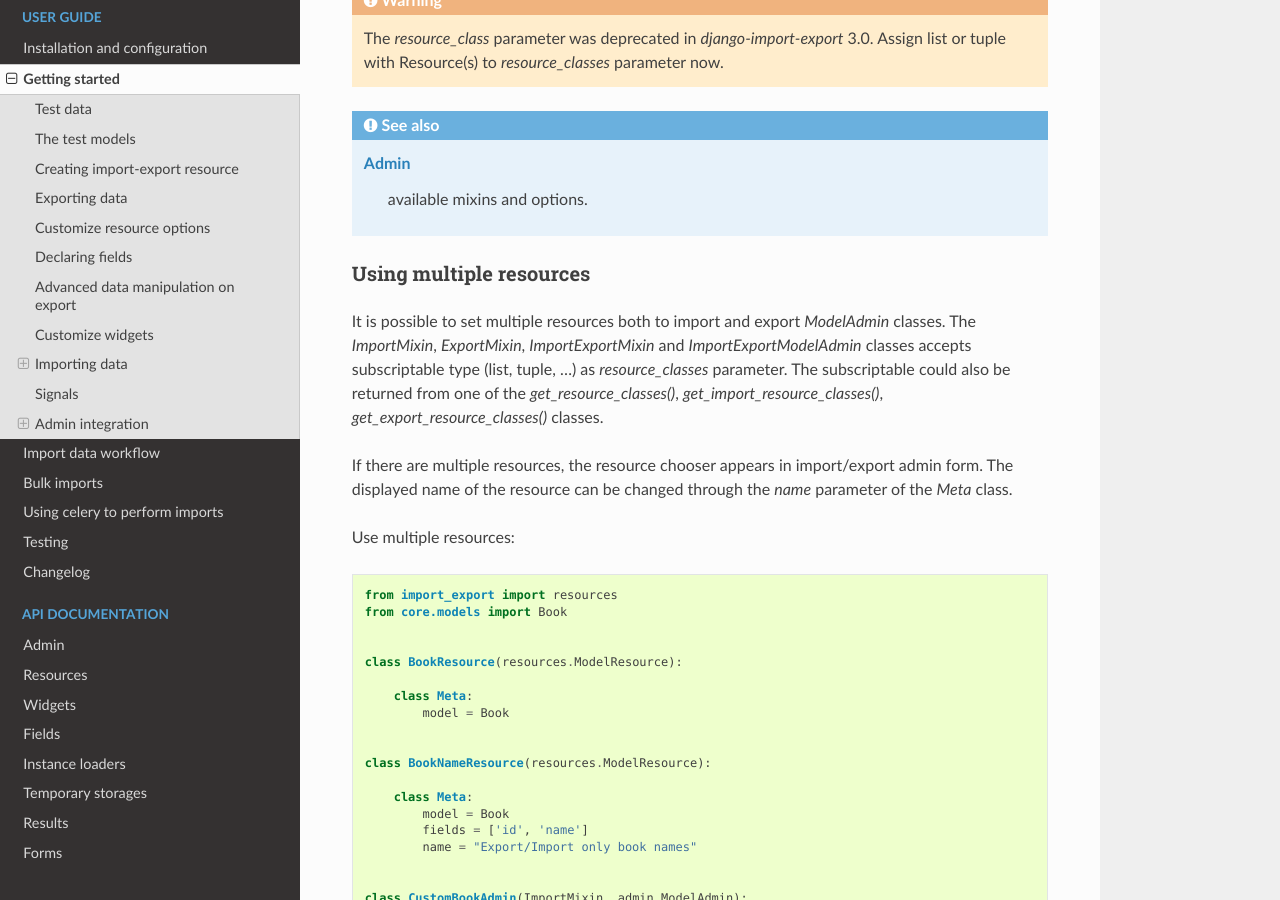
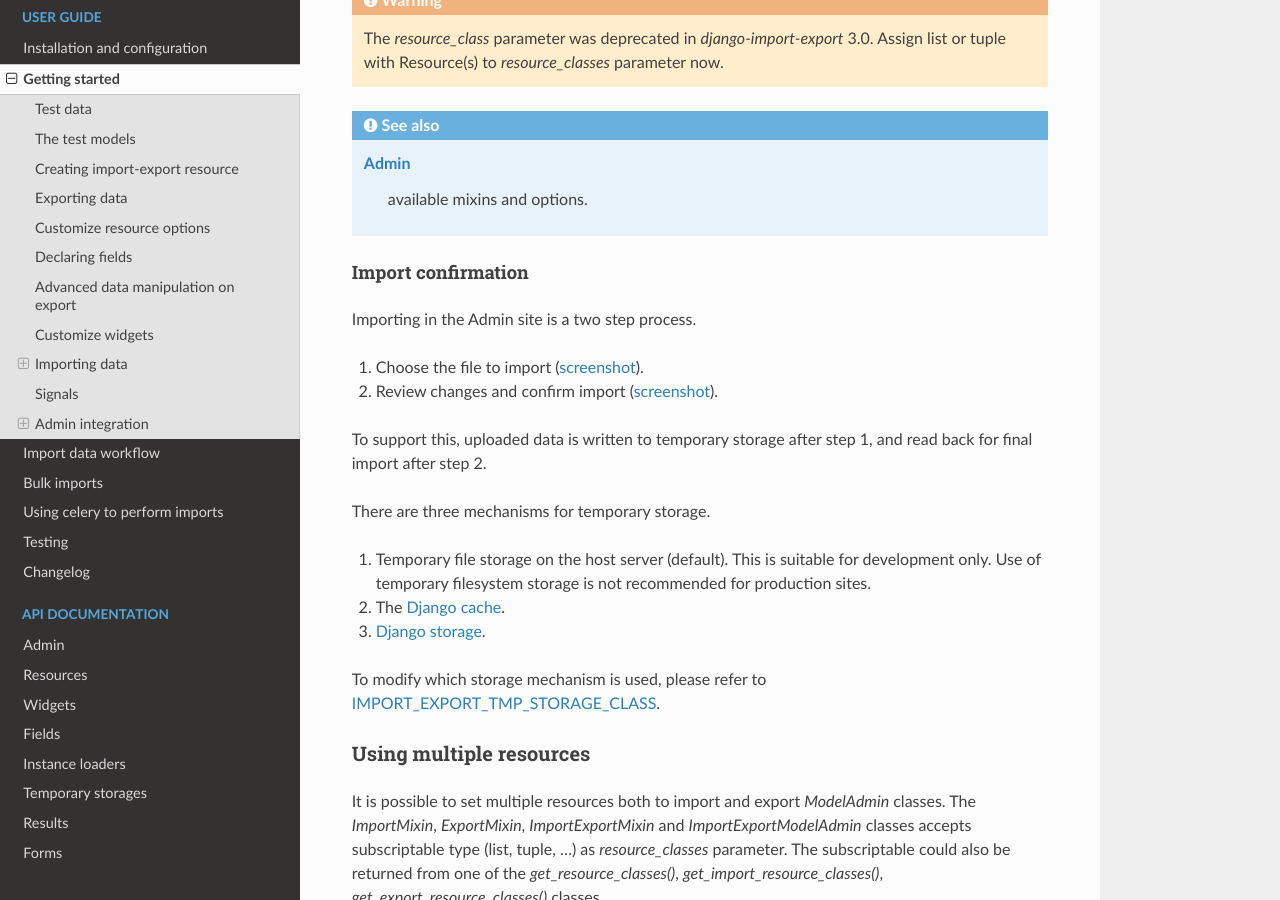
Before and after one commit to django-import-export/django-import-export, a Sphinx documentation site: the page built from docs/getting_started.rst, in a window 1280 px wide and 900 px high, scrolled down 10021 px. Built offline with Sphinx 7.4.7 and the Read the Docs theme 2.0.0, drawn with Linux system fonts in a browser that asks for light colours.

Commit message:
temp storage refactoring

```diff
--- a/docs/changelog.rst
+++ b/docs/changelog.rst
@@ -14,6 +14,7 @@ This release makes the following changes to the API.  You may need to update you
 
 - Refactor admin import to include encoding param (#1306)
     - Admin user interface: If an exception is thrown when attempting to read a file then this error is presented as a form error, instead of being written directly back in the response HTML.  If you have any code or process which checks the HTML response for the error (i.e. wrapped in H1 HTML tags) then this will need to be updated to handle the errors which are now returned as form errors.
+    - This change also refactors the `tmp_storages` interface.  If you have made any changes which call the `tmp_storages` interface, then these will need to be updated.
 
 - Use 'create' flag instead of instance.pk (#1362)
     - ``import_export.resources.save_instance()`` now takes an additional mandatory argument: `is_create`. If you have over-ridden `save_instance()` in your own code, you will need to add this new argument.
--- a/docs/getting_started.rst
+++ b/docs/getting_started.rst
@@ -340,9 +340,13 @@ mixins (:class:`~import_export.admin.ImportMixin`,
 
     admin.site.register(Book, BookAdmin)
 
+.. _change-screen-figure:
+
 .. figure:: _static/images/django-import-export-change.png
 
    A screenshot of the change view with Import and Export buttons.
+
+.. _confirm-import-figure:
 
 .. figure:: _static/images/django-import-export-import.png
 
@@ -478,6 +482,29 @@ as well as importing customizations.
     :doc:`/api_admin`
         available mixins and options.
 
+Import confirmation
+~~~~~~~~~~~~~~~~~~~
+
+Importing in the Admin site is a two step process.
+
+#. Choose the file to import (:ref:`screenshot<change-screen-figure>`).
+#. Review changes and confirm import (:ref:`screenshot<confirm-import-figure>`).
+
+To support this, uploaded data is written to temporary storage after step 1, and read
+back for final import after step 2.
+
+There are three mechanisms for temporary storage.
+
+#. Temporary file storage on the host server (default).  This is suitable for development only.
+   Use of temporary filesystem storage is not recommended for production sites.
+
+#. The `Django cache <https://docs.djangoproject.com/en/dev/topics/cache/>`_.
+
+#. `Django storage <https://docs.djangoproject.com/en/dev/ref/files/storage/>`_.
+
+To modify which storage mechanism is used, please refer to :ref:`IMPORT_EXPORT_TMP_STORAGE_CLASS`.
+
+
 Using multiple resources
 ------------------------
 
--- a/docs/installation.rst
+++ b/docs/installation.rst
@@ -65,6 +65,8 @@ of losing an audit trail.
 Can be overridden on a ``ModelAdmin`` class inheriting from ``ImportMixin`` by
 setting the ``skip_admin_log`` class attribute.
 
+.. _IMPORT_EXPORT_TMP_STORAGE_CLASS:
+
 ``IMPORT_EXPORT_TMP_STORAGE_CLASS``
 ~~~~~~~~~~~~~~~~~~~~~~~~~~~~~~~~~~~
 
```
Also changed, not shown: 5 other files.
